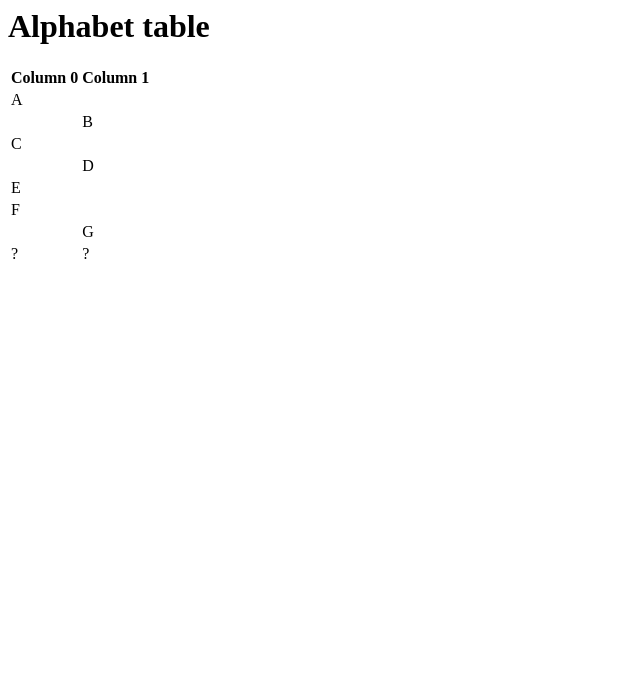
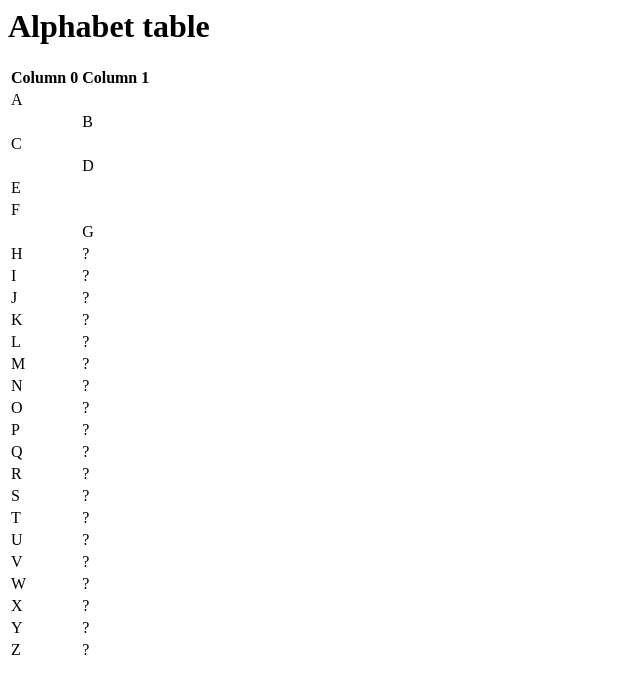
Before and after one commit to comp426-2022-spring/a00-rkjain02, a website: page index.html in a window 1280 px wide. Shown: the whole page, without its empty margins (0-640 px from the left). Drawn offline with Linux system fonts and the light colour scheme.

Commit message:
added alphabets

```diff
--- a/index.html
+++ b/index.html
@@ -36,7 +36,72 @@
                         <td></td><td>G</td>
                     </tr>
                     <tr>
-                        <td>?</td><td>?</td>
+                        <td>H</td><td>?</td>
+                    </tr>
+                    <tr>
+                        <td>I</td><td>?</td>
+                    </tr>
+                    <tr>
+                        <td>J</td><td>?</td>
+                    </tr>
+                    <tr>
+                        <td>K</td>
+                        <td>?</td>
+                    </tr>
+                    <tr>
+                        <td>L</td><td>?</td>
+                    </tr>
+                    <tr>
+                        <td>M</td><td>?</td>
+                    </tr>
+                    <tr>
+                        <td>N</td><td>?</td>
+                    </tr>
+                    <tr>
+                        <td>O</td><td>?</td>
+                    </tr>
+                    <tr>
+                        <td>P</td><td>?</td>
+                    </tr>
+                    <tr>
+                        <td>Q</td>
+                        <td>?</td>
+                    </tr>
+                    <tr>
+                        <td>R</td>
+                        <td>?</td>
+                    </tr>
+                    <tr>
+                        <td>S</td>
+                        <td>?</td>
+                    </tr>
+                    <tr>
+                        <td>T</td>
+                        <td>?</td>
+                    </tr>
+                    <tr>
+                        <td>U</td>
+                        <td>?</td>
+                    </tr>
+                    <tr>
+                        <td>V</td>
+                        <td>?</td>
+                    </tr>
+                    <tr>
+                        <td>W</td>
+                        <td>?</td>
+                    </tr>
+                    <tr>
+                        <td>X</td>
+                        <td>?</td>
+                    </tr>
+                    <tr>
+                        <td>Y</td>
+                        <td>?</td>
+                    </tr>
+                    <tr>
+                        <td>Z</td>
+                        <td>?</td>
                     </tr>
                 </tbody>
             </table>
--- a/package.json
+++ b/package.json
@@ -15,5 +15,8 @@
   "bugs": {
     "url": "https://github.com/comp426-2022-spring/a00-rkjain02/issues"
   },
-  "homepage": "https://github.com/comp426-2022-spring/a00-rkjain02#readme"
+  "homepage": "https://github.com/comp426-2022-spring/a00-rkjain02#readme",
+  "dependencies": {
+    "browser-sync": "^2.27.7"
+  }
 }
```
Also changed, not shown: 1 other file.
